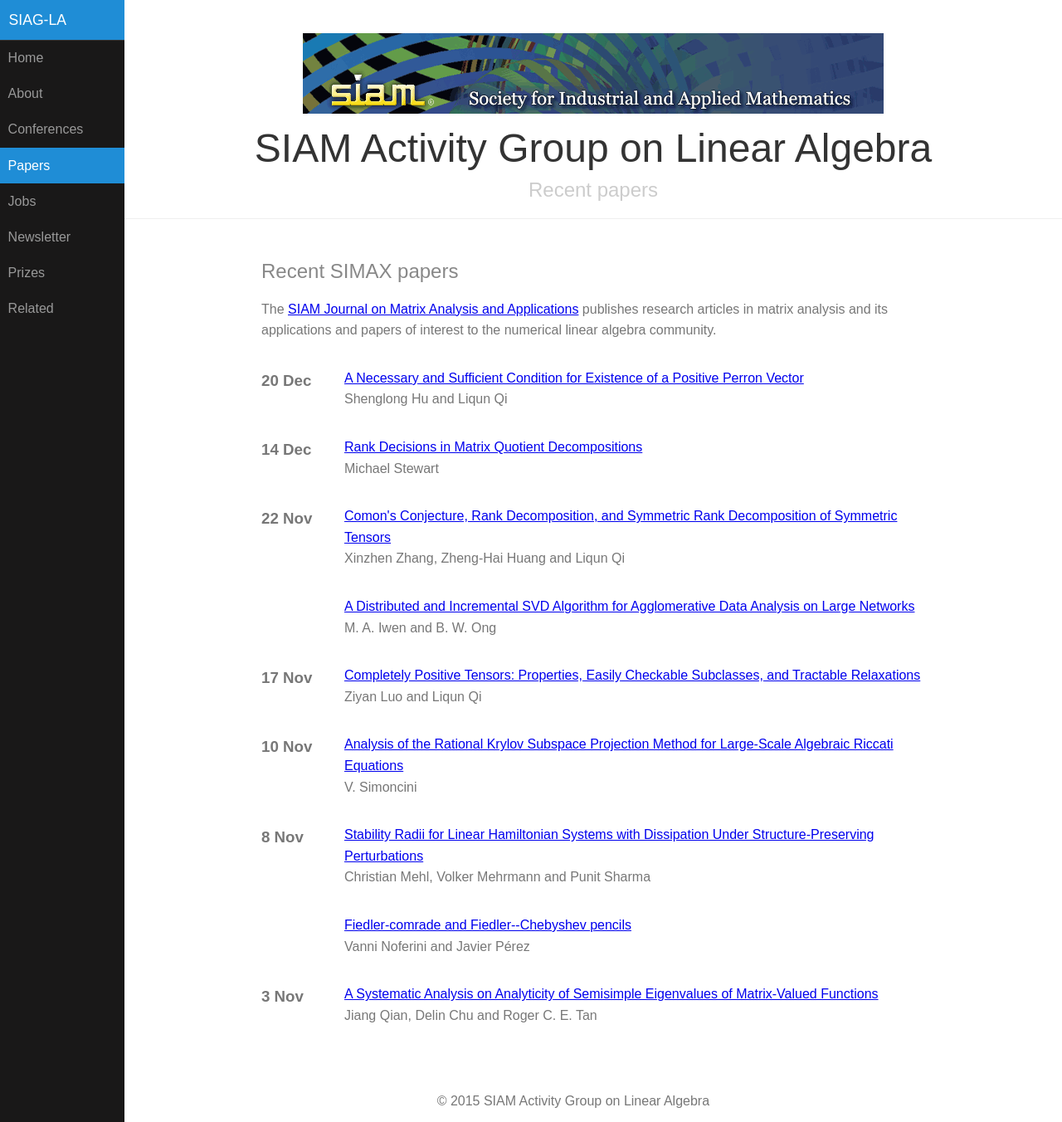
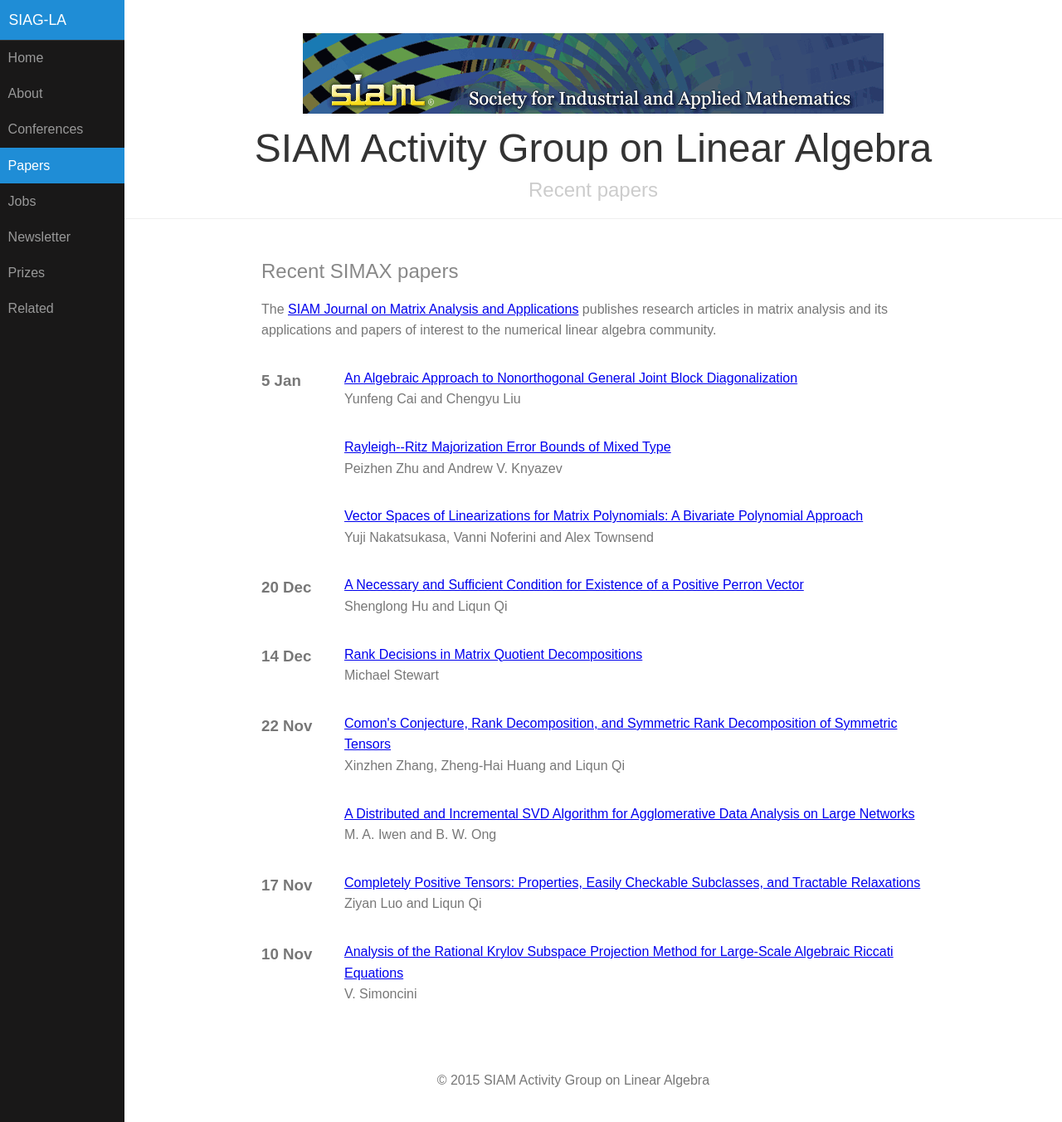
Before and after one commit to dbindel/siagla, a Jekyll site: the page built from simax.html, in a window 1280 px wide and 1352 px high. Shown: the whole window at 83% size. Built offline with Jekyll 4.4.1, drawn with Linux system fonts in a browser that asks for light colours.

Commit message:
Automated updates to simax.yml

```diff
--- a/_data/simax.yml
+++ b/_data/simax.yml
@@ -1977,3 +1977,28 @@
   pp_start: '1747'
   title: A Necessary and Sufficient Condition for Existence of a Positive Perron Vector
   volume: '37'
+- authors: Yuji Nakatsukasa, Vanni Noferini and Alex Townsend
+  date: '2017-01-05T08:00:00Z'
+  doi: doi:10.1137/15M1013286
+  link: http://epubs.siam.org/doi/abs/10.1137/15M1013286?ai=s7&mi=3ezuvv&af=R
+  pp_end: '29'
+  pp_start: '1'
+  title: 'Vector Spaces of Linearizations for Matrix Polynomials: A Bivariate Polynomial
+    Approach'
+  volume: '38'
+- authors: Peizhen Zhu and Andrew V. Knyazev
+  date: '2017-01-05T08:00:00Z'
+  doi: doi:10.1137/16M1058121
+  link: http://epubs.siam.org/doi/abs/10.1137/16M1058121?ai=s7&mi=3ezuvv&af=R
+  pp_end: '49'
+  pp_start: '30'
+  title: Rayleigh--Ritz Majorization Error Bounds of Mixed Type
+  volume: '38'
+- authors: Yunfeng Cai and Chengyu Liu
+  date: '2017-01-05T08:00:00Z'
+  doi: doi:10.1137/16M1080756
+  link: http://epubs.siam.org/doi/abs/10.1137/16M1080756?ai=s7&mi=3ezuvv&af=R
+  pp_end: '71'
+  pp_start: '50'
+  title: An Algebraic Approach to Nonorthogonal General Joint Block Diagonalization
+  volume: '38'
```
